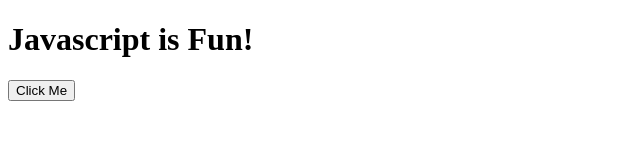
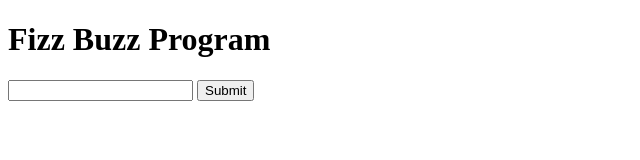
Before and after one commit to sirtawther/javascript, a plain HTML site: page index.html in a window 1280 px wide. Shown: the whole page, without its empty margins (0-640 px from the left). Drawn offline with Linux system fonts and the light colour scheme.

Commit message:
Update index.html

```diff
--- a/index.html
+++ b/index.html
@@ -1,18 +1,19 @@
 <!DOCTYPE html>
 <html lang="en">
+
 <head>
     <meta charset="UTF-8">
     <meta name="viewport" content="width=device-width, initial-scale=1.0">
-    <title>Javascript is Fun!</title>
+    <title>Fizz Buzz</title>
 </head>
+
 <body>
-    <h1>Javascript is Fun!</h1>
-    <p id="info"></p>
-    <span id="header"></span>
-    <div>
+    <h1>Fizz Buzz Program</h1>
 
-        <button>Click Me</button>
-    </div>
+    <input type="text">
+    <button>Submit</button>
+    <div id="output"></div>
 </body>
 <script src="script.js"></script>
+
 </html>
```
